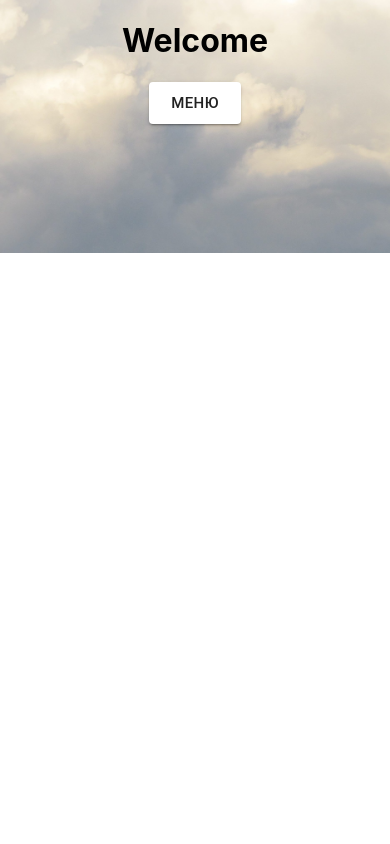
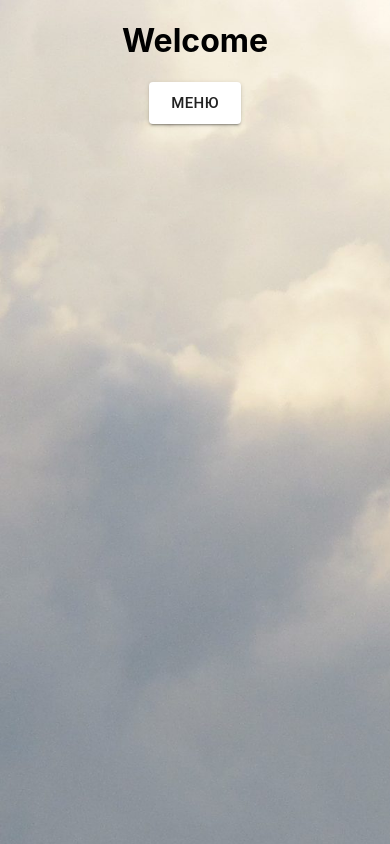
Before and after one commit to yaroslav-tormasov/Weather-App, a React (Create React App) app: page /#/ in a window 390 px wide. Built offline with nearby package versions, Linux system fonts and the light colour scheme.

Commit message:
fixing size background-image for mobile

```diff
--- a/src/App.css
+++ b/src/App.css
@@ -8,4 +8,6 @@ body {
     background-image: url(img/background-clouds.jpg);
     background-repeat: no-repeat;
     background-size: cover;
+    background-position: center center;
+    min-height: 100vh;
 }
```
